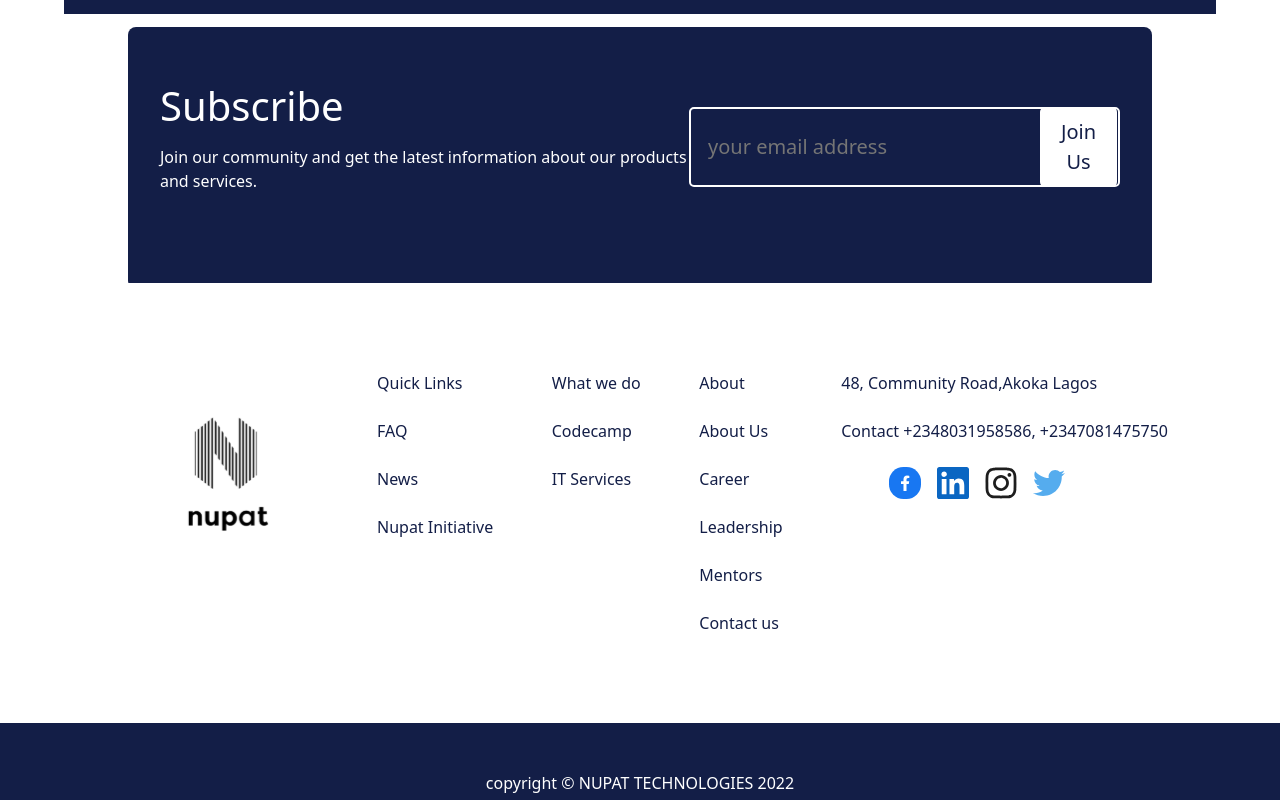
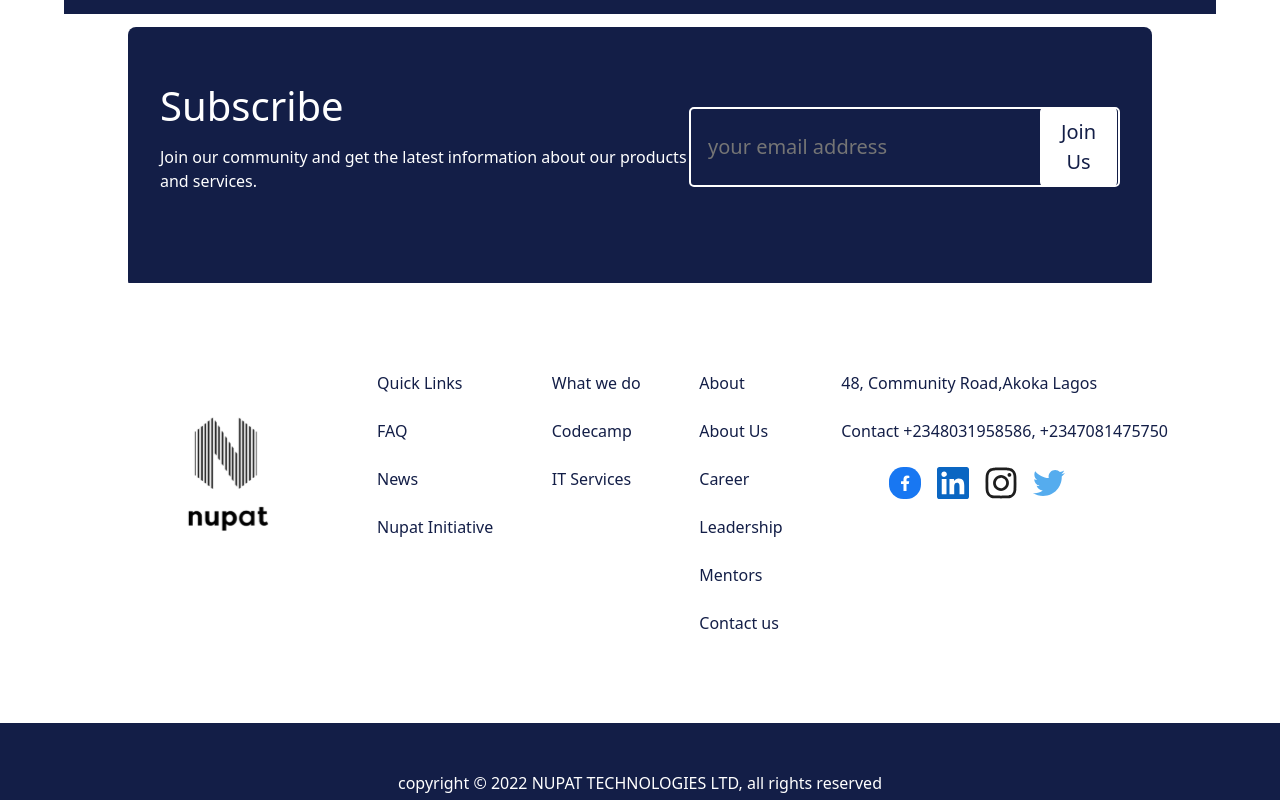
Before and after one commit to Oxygene1/nupat_web_2, a React (Create React App) app: page /about in a window 1280 px wide. Shown: the part 3004-3804 px from the top of the page. Built offline with nearby package versions, Linux system fonts and the light colour scheme.

Commit message:
updated the card section

```diff
--- a/src/components/FootExtension.jsx
+++ b/src/components/FootExtension.jsx
@@ -9,7 +9,7 @@ const FootExtension = () => {
       <div className='Foot_extension'>
 
          <CopyDIV>
-          <p style={{color:'#fff', textAlign:'center'}}>copyright &copy; NUPAT TECHNOLOGIES 2022</p>
+          <p style={{color:'#fff', textAlign:'center'}}>copyright &copy; 2022 NUPAT TECHNOLOGIES LTD, all rights reserved</p>
          </CopyDIV>
 
       </div>
--- a/src/init/Init.jsx
+++ b/src/init/Init.jsx
@@ -50,12 +50,12 @@ function init() {
 
 <Card
     image={Community}
-    text="Create complex enterprise software, ensure reliable software integration, modernise your legacy system."
+    text="The environment is conducive and encompass multidiverse developers from different stacks and areas of the tech community."
     title="Community"/>
 
 <Card
     image={Portfolio}
-    text="Create complex enterprise software, ensure reliable software integration, modernise your legacy system."
+    text="During the course of the internship program, the designed curriculum will enable them to work on live project and also place them on an internship accross reknowned organizations and this in turn builds their prowess and portfolios."
     title="Portfolio"/>
 
 
@@ -72,7 +72,7 @@ function init() {
 
 <Card
     image={Master}
-    text="With the program structure, a one-day per-week master class is designed to educate interns on values, ethics and complexities that influence success in their world as tech persons"
+    text="With the program structure at NUPAT, a one-day per-week master class is designed to educate interns/students on values, ethics and complexities that influence success in their world as a tech person"
     title="Masterclass"/>
 
 <Card
--- a/src/init/SecondCard.jsx
+++ b/src/init/SecondCard.jsx
@@ -3,10 +3,8 @@ import styled from "styled-components";
 
 function SecondCard(props) {
   const Cardey = styled.div`
-  // width: 4rem;
   display: flex;
   flex-direction: column;
-  // justify-content: center;
   align-items: center;
   margin-bottom:  2em;
   border-radius: 10px;
```
